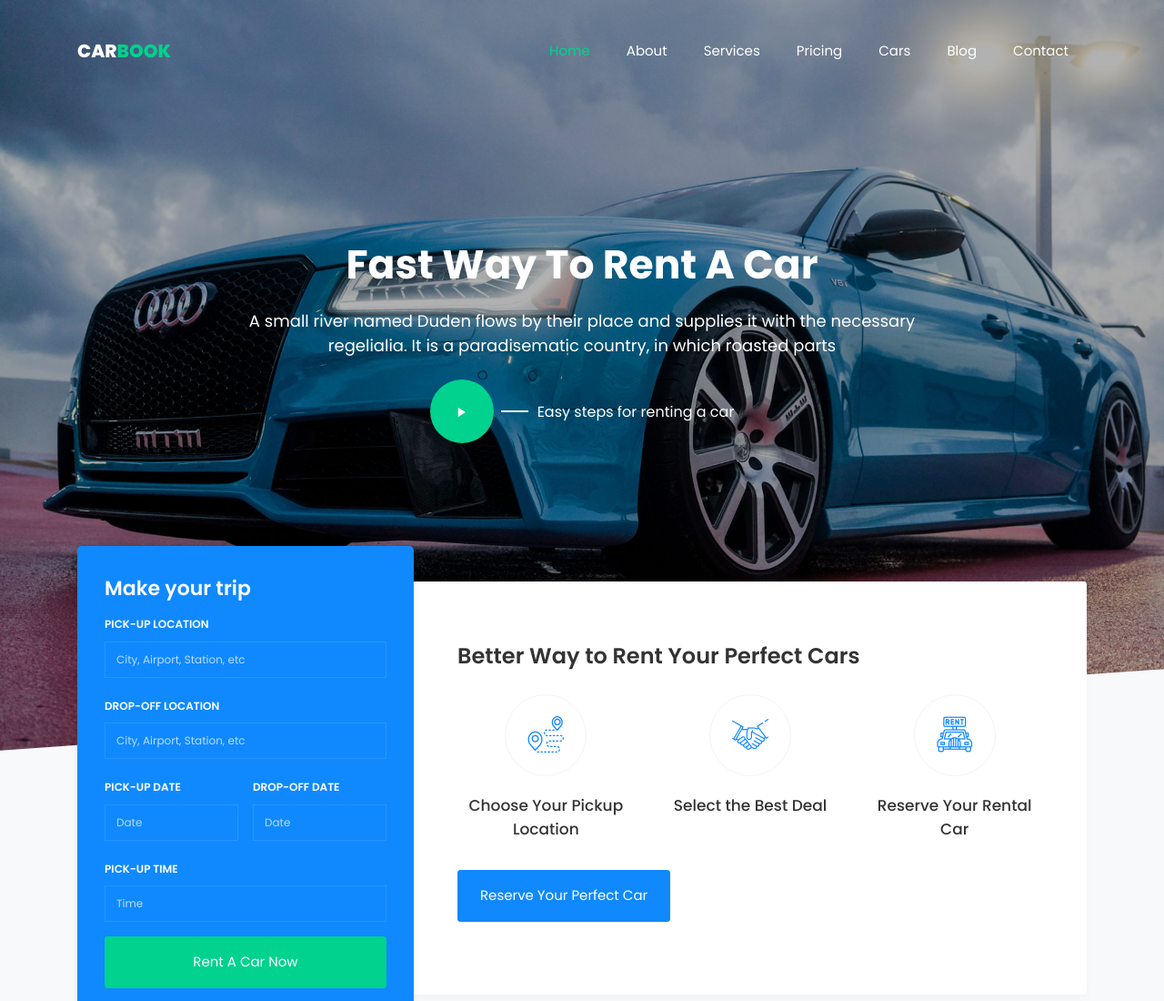
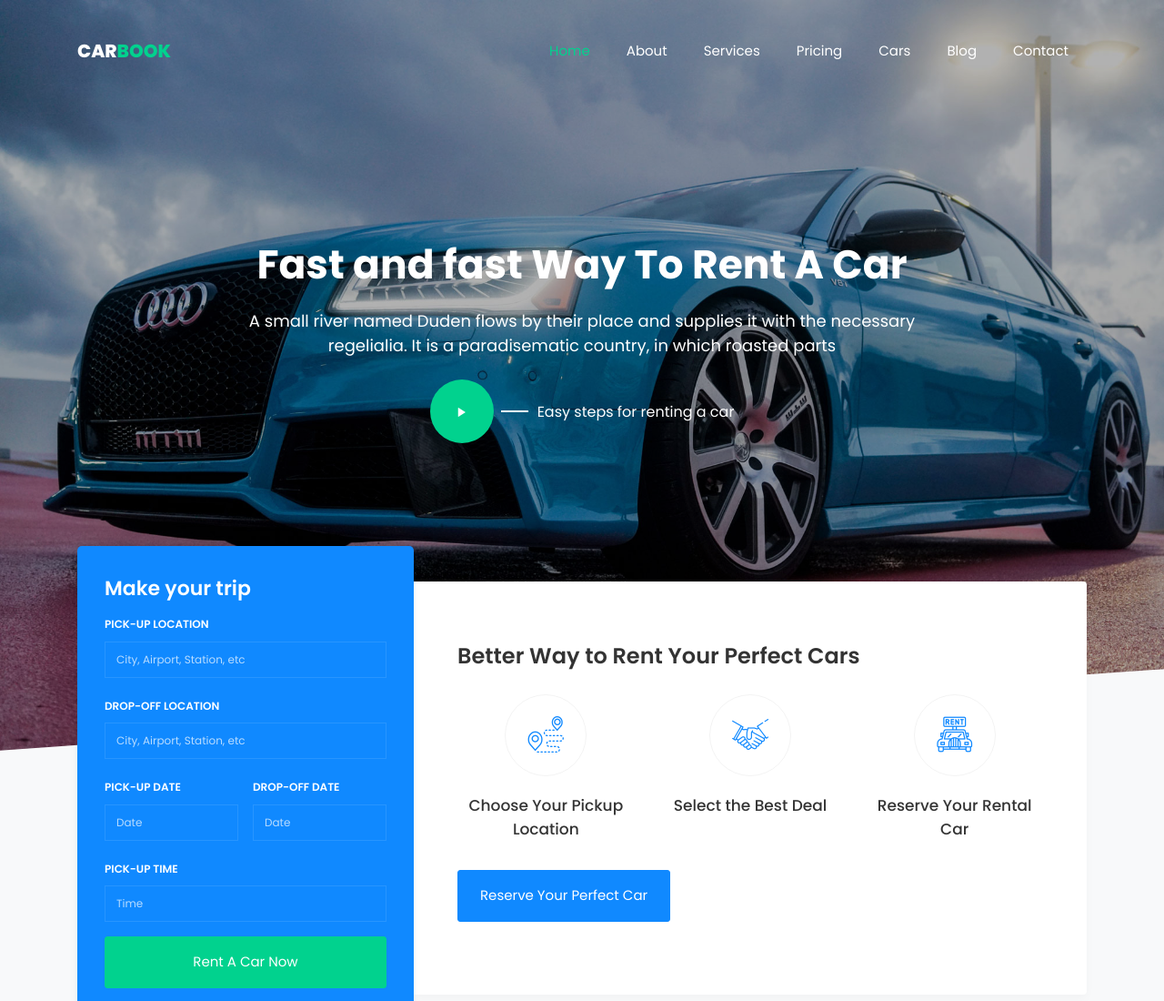
Before and after one commit to jiemin0206/carbook, a plain HTML site: page index.html in a window 1280 px wide. Shown: the top 1100 px of the page at 91% size. Drawn offline with Linux system fonts and the light colour scheme; some packages are replaced by stand-ins of ours; no server answers; files whose address does not match are found by name.

Commit message:
rollback title

```diff
--- a/index.html
+++ b/index.html
@@ -56,7 +56,7 @@
         <div class="row no-gutters slider-text justify-content-start align-items-center justify-content-center">
           <div class="col-lg-8 ftco-animate">
           	<div class="text w-100 text-center mb-md-5 pb-md-5">
-	            <h1 class="mb-4">Fast Way To Rent A Car</h1>
+	            <h1 class="mb-4">Fast and fast Way To Rent A Car</h1>
 	            <p style="font-size: 18px;">A small river named Duden flows by their place and supplies it with the necessary regelialia. It is a paradisematic country, in which roasted parts</p>
 	            <a href="https://vimeo.com/45830194" class="icon-wrap popup-vimeo d-flex align-items-center mt-4 justify-content-center">
 	            	<div class="icon d-flex align-items-center justify-content-center">
```
